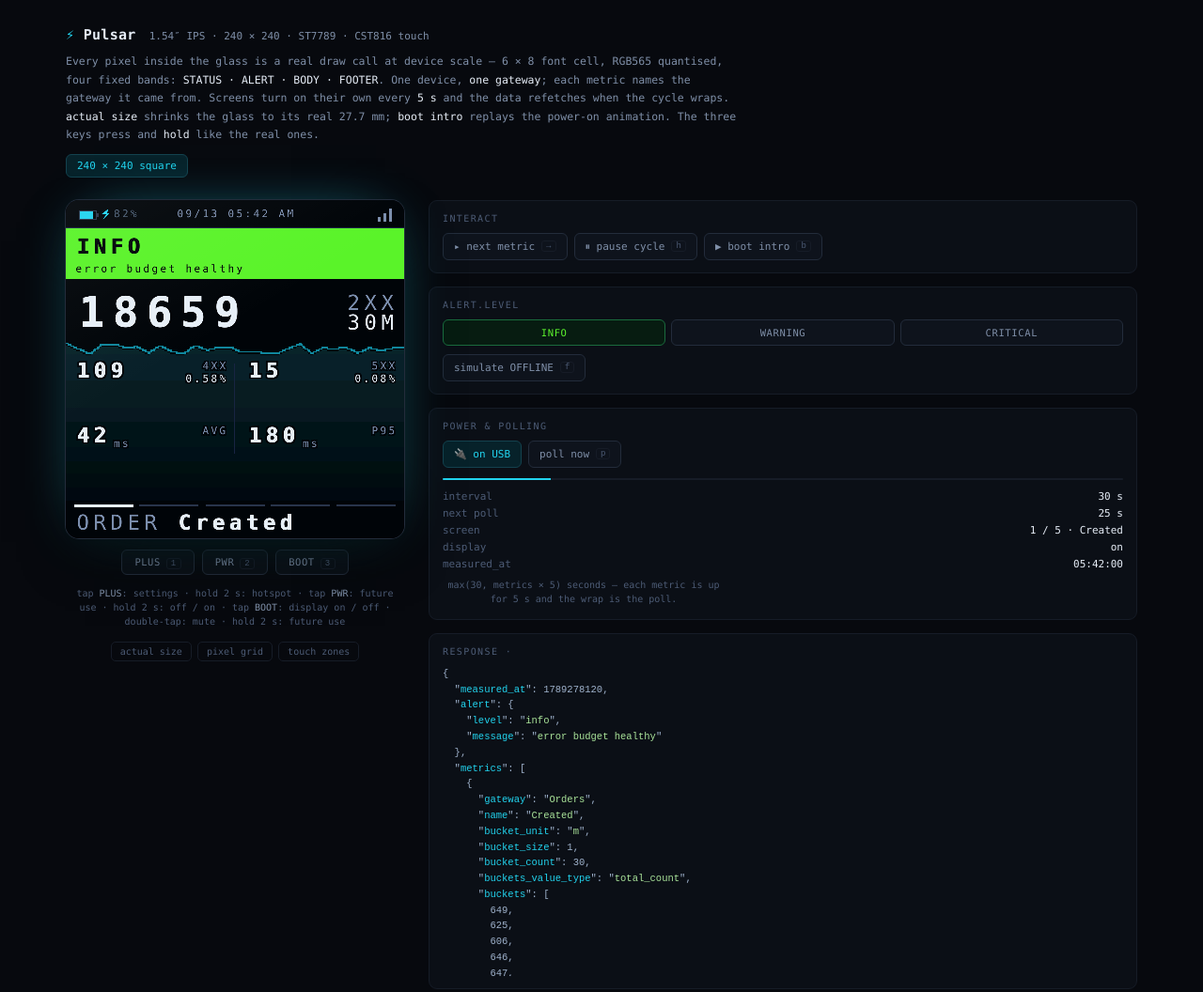
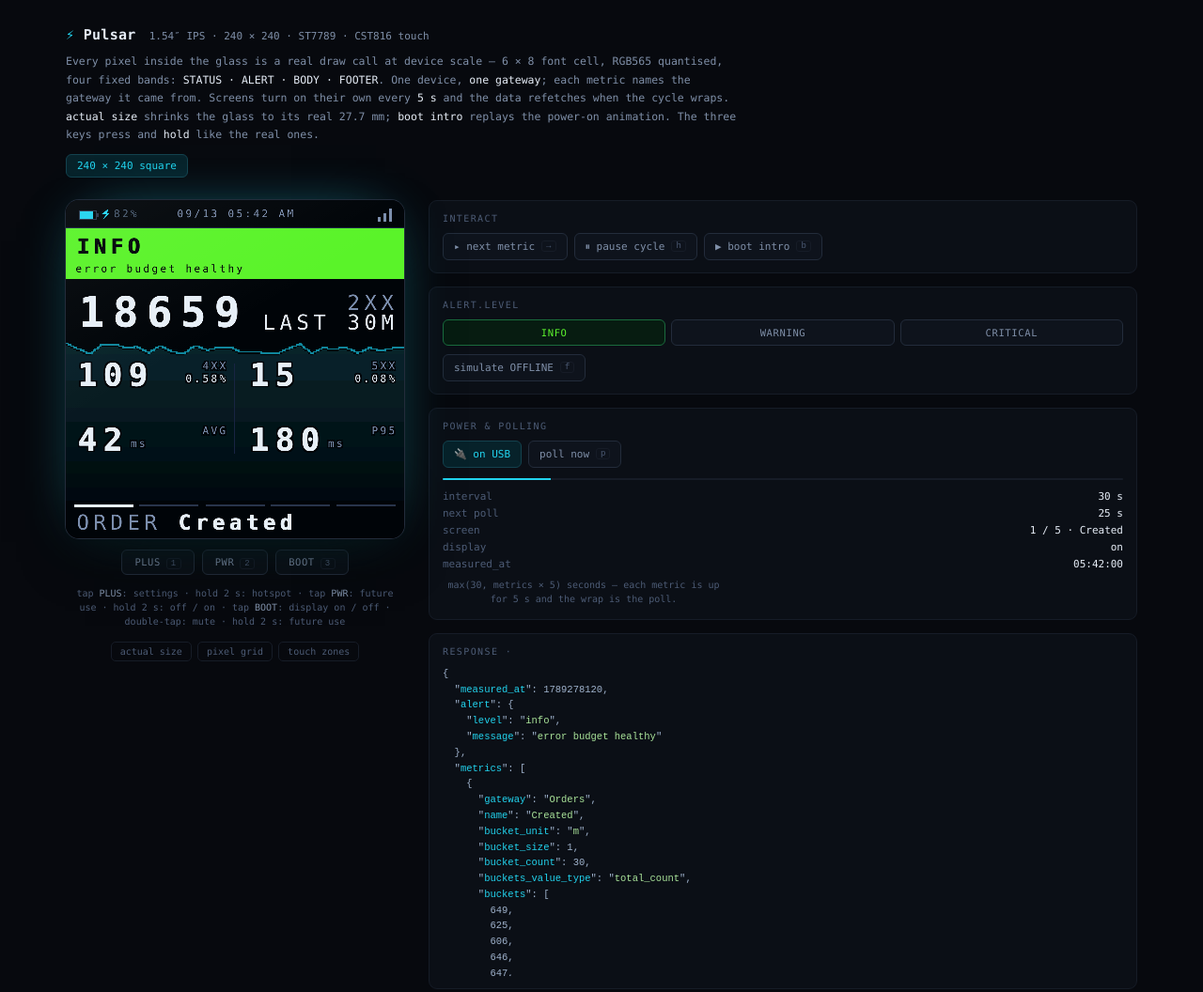
Before and after one commit to vmaridu/pulsar, a plain HTML site: page ws_lcd_154/mockup.html in a window 1280 px wide. Shown: the top 1056 px of the page at 94% size. Drawn offline with Linux system fonts and the light colour scheme.

Commit message:
Prefix the row's span caption with "LAST" everywhere it's drawn or documented (was bare "30M"), and give BODY tiles adaptive value sizing so short values fill their slot at size 3 instead of always rendering small at size 2, falling back to size 2 only for 4-5 digit values to keep the never-overlap guarantee.
Co-Authored-By: Claude Sonnet 5 <noreply@anthropic.com>

```diff
--- a/ws_lcd_154/mockup.html
+++ b/ws_lcd_154/mockup.html
@@ -384,16 +384,17 @@ function tileValue(v, unit){
   if (unit === 's') return [v.toFixed(1), 's'];
   return [count(v), null];
 }
-/* How long the row's own clock covers — "30M" · "5M" · "24H" · "45S" —
-   bucket_size * bucket_count in bucket_unit, compacted to 2 digits: 60+ s
-   becomes minutes, 60+ m becomes hours. Replaces the heading tile's own
-   secondary in the BODY band — the row's span, not that tile's
-   secondary_value, is what belongs beside the headline number.          */
+/* How long the row's own clock covers — "LAST 30M" · "LAST 5M" ·
+   "LAST 24H" · "LAST 45S" — bucket_size * bucket_count in bucket_unit,
+   compacted so the number never needs more than 2 digits: 60+ s becomes
+   minutes, 60+ m becomes hours. Replaces the heading tile's own secondary
+   in the BODY band — the row's span, not that tile's secondary_value, is
+   what belongs beside the headline number.                              */
 function spanCaption(r){
   let span = r.bucket_size * r.bucket_count, u = (r.bucket_unit || 'm')[0].toUpperCase();
   if (u === 'S' && span >= 60){ span = Math.round(span / 60); u = 'M'; }
   if (u === 'M' && span >= 60){ span = Math.round(span / 60); u = 'H'; }
-  return span + u;
+  return 'LAST ' + span + u;
 }
 /* status clock: MM/DD hh:mm AM of measured_at — the time of the reading,
    not the time now                                                         */
@@ -669,9 +670,9 @@ function drawBody(off){
 
   const tiles = shownAggregates(), H_ = th.bg;
 
-  /* hero — value size 4, name/span size 2. The row's own span ("30M") sits
-     where a secondary would — not the heading tile's own secondary_value,
-     which this slot never shows.                                        */
+  /* hero — value size 4, name/span size 2. The row's own span ("LAST 30M")
+     sits where a secondary would — not the heading tile's own
+     secondary_value, which this slot never shows.                       */
   if (tiles[0]){
     const hero = tiles[0];
     const [hv, hu] = tileValue(hero.primary_value, hero.primary_unit);
@@ -694,7 +695,11 @@ function drawBody(off){
       else if (t.name === '5XX') hot = t.secondary_value >= 1 ? C.rd : t.secondary_value >= 0.5 ? C.or : null;
     }
     const [x, right] = qx[q % 2], yy = qy[q];
-    drawTile(o, x, right, yy, 2, yy + 9, 1, yy + 9, val, unit, t.name, side, hot, H_, th);
+    // short values (the common case) get the bigger size — only a 4-5
+    // digit value falls back to the smaller one, so it never runs into
+    // the name/secondary stacked on the right.
+    const valSize = val.length <= 3 ? 3 : 2;
+    drawTile(o, x, right, yy, valSize, yy + 9, 1, yy + 9, val, unit, t.name, side, hot, H_, th);
   }
 }
 
```
Also changed, not shown: 5 other files.
